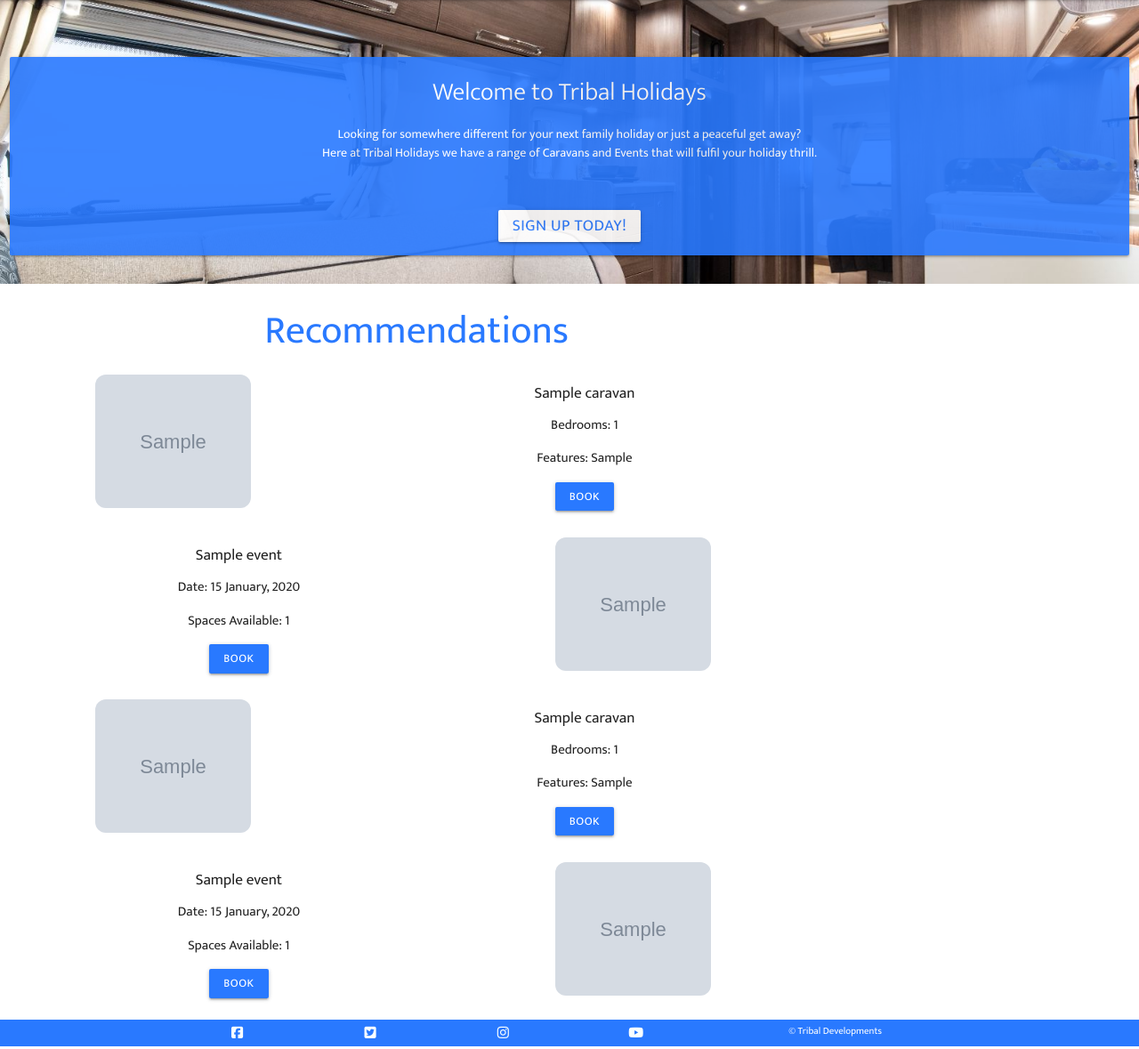
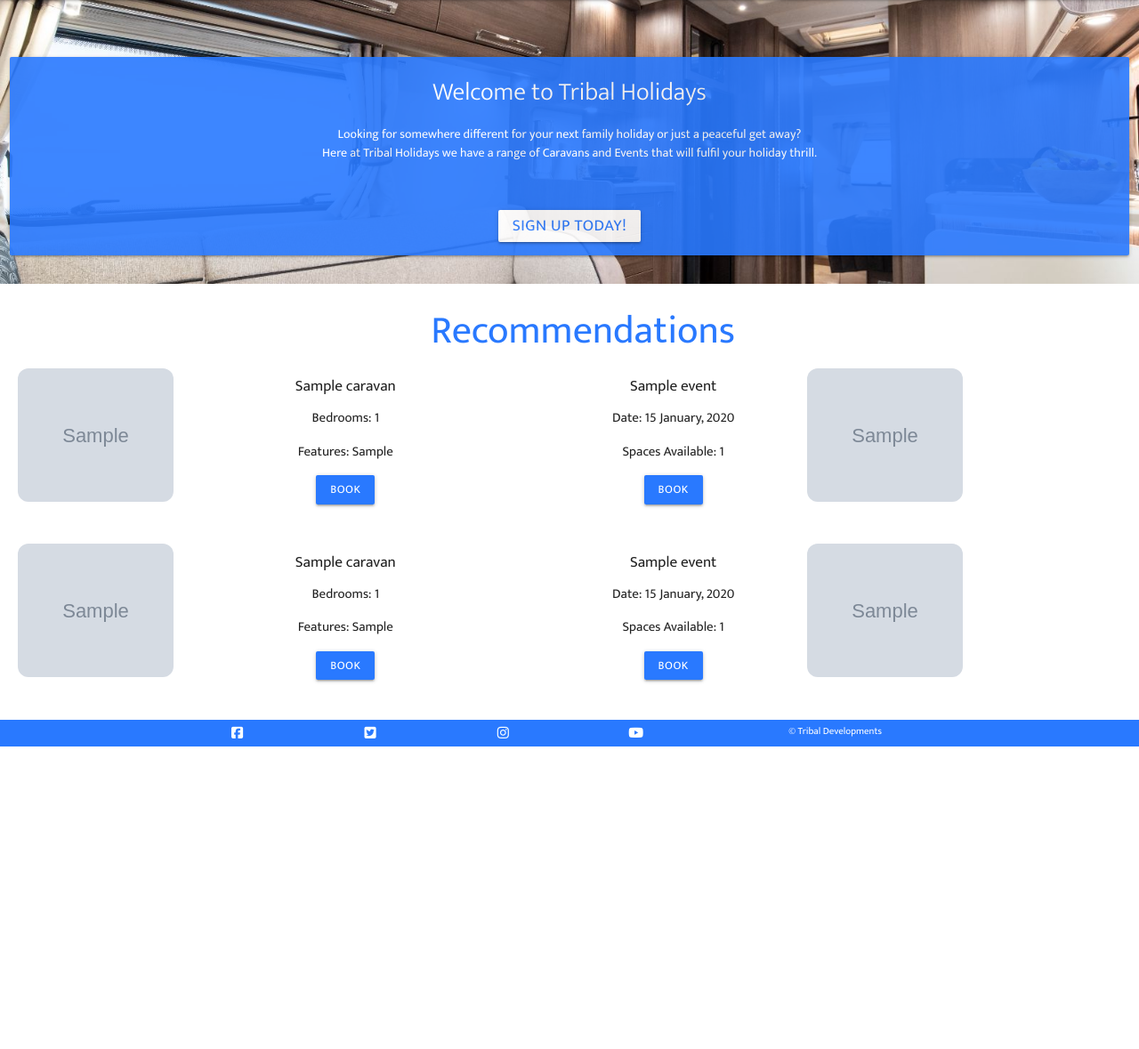
Before and after one commit to ABaron21/Tribal_Holidays, a Flask app: page / in a window 1280 px wide. Shown: the part 65-1244 px from the top of the page at 89% size. After the commit the page ends 904 px from the top, so only its background shows below. Run offline with Flask 2, Linux system fonts and the light colour scheme; tables that the repository leaves empty hold one stand-in row (values such as "Sample post"); grey boxes marked "Sample" are stand-in pictures; some libraries are stand-ins or nearby versions.

Commit message:
Add media queries to ensure responsiveness between standard mobile and standard tablet size

```diff
--- a/holidaymanager/static/css/style.css
+++ b/holidaymanager/static/css/style.css
@@ -315,7 +315,7 @@ main {
 .search-panel .btn{
     margin-bottom: 10px;
 }
-.modal-content img{
+.delete-caravan img{
     margin-left: 45px;
     width: 200px;
     height: 150px;
@@ -323,3 +323,132 @@ main {
 .back-btn{
     margin-top: 15px;
 }
+
+/* Media Queries */
+@media screen and (min-width: 768px) {
+    /* Home Page */
+    .recommendations{
+        margin-left: 20px;
+    }
+    .recommendations .col.s7 {
+        margin-left: 0;
+    }
+    .recommended-item-left .col.m4 {
+        margin-left: 160px;
+    }
+    .recommendations .recommended-item-left,
+    .recommendations .recommended-item-right{
+        margin: 0;
+    }
+    .recommended-item-left,
+    .recommended-item-right{
+        margin-left: 0;
+        margin-right: 0;
+    }
+    .recommended-item-right img{
+        margin-left: 50px;
+    }
+    .recommended-item-right .image-content,
+    .recommended-item-left .image-content{
+        padding: 0;
+    }
+    .recommended-item-right .text-content,
+    .recommended-item-left .text-content{
+        width: 100px;
+        padding: 0;
+    }
+    .recommended-item-left .text-content{
+        margin-left: 160px;
+    }
+
+    /* Login & Register Page */
+    .signup-btn{
+        margin-left: 250px;
+    }
+
+    /* Caravan & Event Page */
+    .search-card, .caravan-booking,
+    .event-booking{
+        width: 500px;
+        margin: 10px auto;
+    }
+    .search-card .card-content,
+    .caravan-booking .card-content,
+    .event-booking .card-content{
+        padding: 16px 16px 0 16px;
+    }
+    .search-card .row{
+        margin-bottom: 0;
+    }
+    .caravan-img img{
+        width: 175px;
+        height: 150px;
+    }
+    .event-img img{
+        width: 150px;
+        height: 125px;
+    }
+    .search-card .search-info p{
+        font-size: 17px;
+    }
+    .search-card .btn{
+        margin-left: 300px;
+        font-size: 1.25rem;
+    }
+    .caravan-search-filter{
+        margin-right: 290px;
+        height: 2.2em;
+    }
+
+    /* Admin Dashboard */
+    .delete-caravan img{
+        margin-left: 175px;
+        width: 220px;
+        height: 170px;
+    }
+    .delete-event p{
+        font-size: 16px;
+    }
+    .delete-caravan .modal-content,
+    .delete-event .modal-content{
+        padding: 24px 24px 0 24px;
+    }
+    .delete-caravan .modal-footer .btn,
+    .delete-event .modal-footer .btn{
+        margin-right: 20px;
+    }
+
+    /* Profile Page */
+    .profile-details .details-field{
+        margin-top: 10px;
+    }
+    .detail-actions{
+        margin-left: 90px;
+        margin-bottom: 10px;
+    }
+    .detail-actions a{
+        margin: 10px 20px;
+    }
+    .caravan-booking,
+    .event-booking{
+        width: 500px;
+        margin: 10px auto;
+    }
+    .caravan-booking .card-content,
+    .event-booking .card-content{
+        padding: 16px 16px 0 16px;
+    }
+    .caravan-booking .row,
+    .event-booking .row{
+        margin-bottom: 0;
+    }
+    .caravan-booking .btn,
+    .event-booking .btn{
+        margin-left: 300px;
+        font-size: 1.25rem;
+    }
+    .caravan-booking .booking-details p,
+    .event-booking .booking-details p{
+        font-size: 17px;
+    }
+}
--- a/holidaymanager/templates/delete-caravan.html
+++ b/holidaymanager/templates/delete-caravan.html
@@ -37,7 +37,7 @@
         <a class="btn btn-small red accent-3 modal-trigger" href="#modal-delete-{{ caravan.id }}">Delete</a>
 
         <!-- Modal Structure -->
-        <div id="modal-delete-{{ caravan.id }}" class="modal">
+        <div id="modal-delete-{{ caravan.id }}" class="modal delete-caravan">
             <div class="modal-content">
                 <h4 class="center">Are you sure you want to delete this caravan?</h4>
                 <p class="center">{{ caravan.name }}</p>
--- a/holidaymanager/templates/home.html
+++ b/holidaymanager/templates/home.html
@@ -30,14 +30,16 @@
     </div>
 </div>
 
-<div class="container recommendations">
+<div class="container-fluid recommendations">
     <h3 class="center">Recommendations</h3>
 
-    <div class="row recommended-item-left">
-        <div class="image-content col s5">
+    <div class="row">
+        <div class="col s12 m6 recommended-item-left">
+            <div class="row">
+                <div class="image-content col s5 m2">
                     <img src="{{ c_one.img_url }}" alt="caravan-img">
                 </div>
-        <div class="text-content col s7">
+                <div class="text-content col s7 m4">
                     <h6>{{ c_one.name }}</h6>
                     <p>Bedrooms: {{ c_one.bedrooms}}</p>
                     <p>Features: {{ c_one.additional_feature}}</p>
@@ -45,22 +47,29 @@
                         class="btn btn-small blue accent-3 center">Book</a>
                 </div>
             </div>
+        </div>
+        <div class="col s12 m6">
             <div class="row recommended-item-right">
-        <div class="text-content col s7">
+                <div class="text-content col s7 m4">
                     <h6>{{ e_one.name }}</h6>
                     <p>Date: {{ e_one.event_date.strftime("%d %B, %Y") }}</p>
                     <p>Spaces Available: {{ e_one.places_left }}</p>
-            <a href="{{ url_for('event_booking', event_id=e_one.id) }}" class="btn btn-small blue accent-3">Book</a>
+                    <a href="{{ url_for('event_booking', event_id=e_one.id) }}"
+                        class="btn btn-small blue accent-3">Book</a>
                 </div>
-        <div class="image-content col s5">
+                <div class="image-content col s5 m2">
                     <img src="{{ e_one.img_url }}" alt="event-img">
                 </div>
             </div>
-    <div class="row recommended-item-left">
-        <div class="image-content col s5">
+        </div>
+    </div>
+    <div class="row">
+        <div class="col s12 m6 recommended-item-left">
+            <div class="row">
+                <div class="image-content col s5 m2">
                     <img src="{{ c_two.img_url }}" alt="caravan-img">
                 </div>
-        <div class="text-content col s7">
+                <div class="text-content col s7 m4">
                     <h6>{{ c_two.name }}</h6>
                     <p>Bedrooms: {{ c_two.bedrooms}}</p>
                     <p>Features: {{ c_two.additional_feature}}</p>
@@ -68,16 +77,21 @@
                         class="btn btn-small blue accent-3 center">Book</a>
                 </div>
             </div>
+        </div>
+        <div class="col s12 m6">
             <div class="row recommended-item-right">
-        <div class="text-content col s7">
+                <div class="text-content col s7 m4">
                     <h6>{{ e_two.name }}</h6>
                     <p>Date: {{ e_two.event_date.strftime("%d %B, %Y") }}</p>
                     <p>Spaces Available: {{ e_two.places_left }}</p>
-            <a href="{{ url_for('event_booking', event_id=e_two.id) }}" class="btn btn-small blue accent-3">Book</a>
+                    <a href="{{ url_for('event_booking', event_id=e_two.id) }}"
+                        class="btn btn-small blue accent-3">Book</a>
                 </div>
-        <div class="image-content col s5">
+                <div class="image-content col s5 m2">
                     <img src="{{ e_two.img_url }}" alt="event-img">
                 </div>
             </div>
         </div>
+    </div>
+</div>
 {% endblock %}
```
Also changed, not shown: holidaymanager/templates/delete-event.html (+4 -4 lines), holidaymanager/templates/profile.html (+21 -11 lines). Lines whose indentation alone changed are shown as unchanged.
